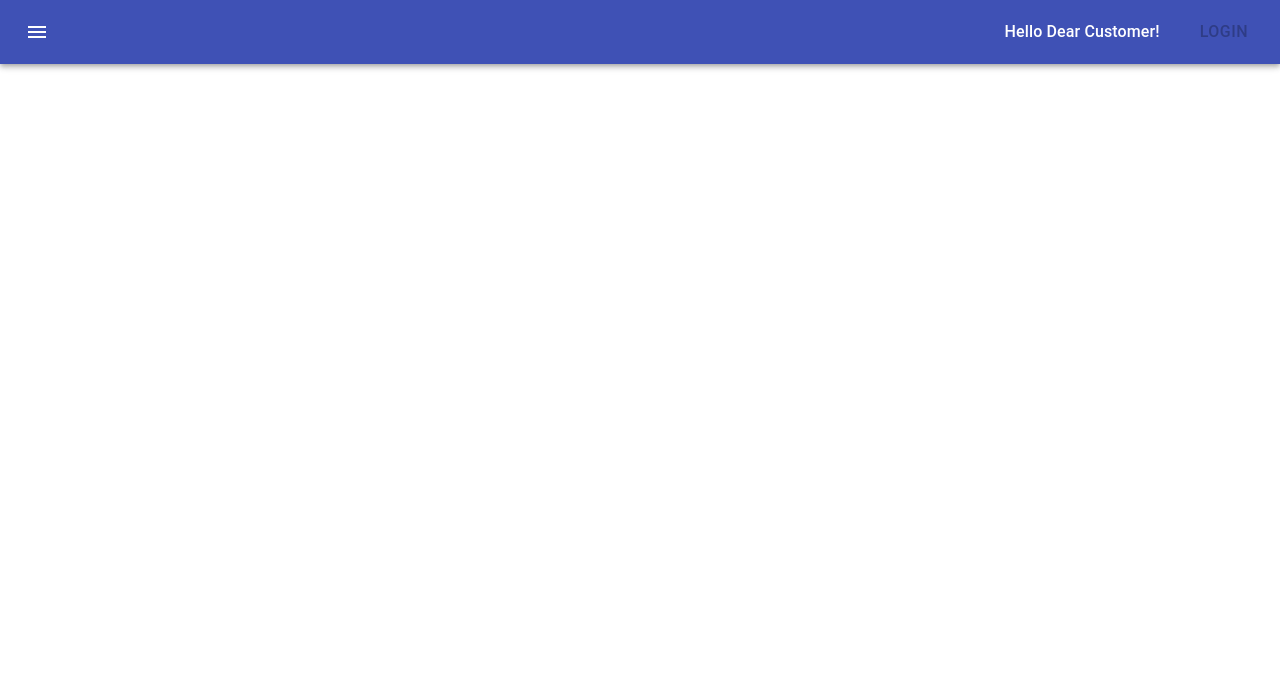
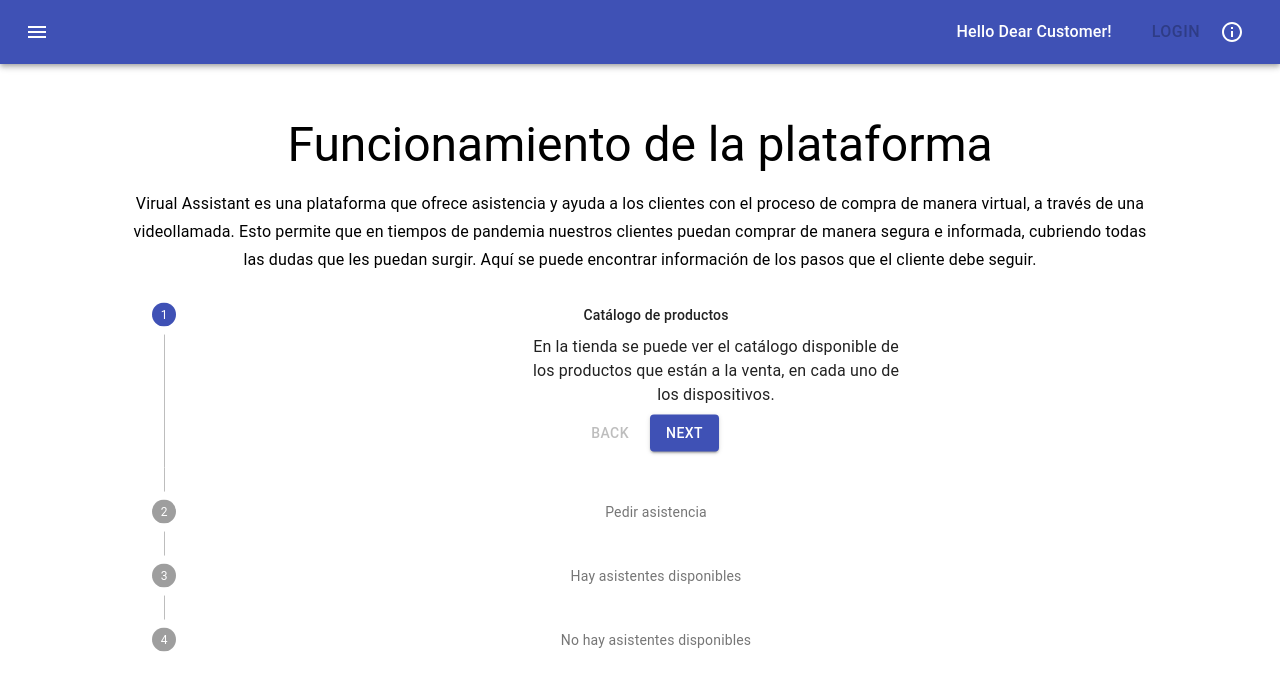
Before and after one commit to EABModel/frontend, a React (Create React App) app: page /information in a window 1280 px wide. Shown: the top 690 px of the page. Built offline with nearby package versions, Linux system fonts and the light colour scheme; no server answers.

Commit message:
Agregando vista información para el cliente

```diff
--- a/src/navigation/NavBar.tsx
+++ b/src/navigation/NavBar.tsx
@@ -6,7 +6,8 @@ import { UserState } from '../redux/types/UserTypes';
 import { CompanyState } from '../redux/types/CompanyTypes';
 import * as userInteractors from '../redux/interactors/userInteractors';
 import * as modalInteractors from '../redux/interactors/modalInteractors';
-import { AppBar, Button, Toolbar, Typography } from '@material-ui/core';
+import { AppBar, Button, Toolbar, Typography, IconButton } from '@material-ui/core';
+import InfoOutlinedIcon from '@material-ui/icons/InfoOutlined';
 import { useHistory } from 'react-router-dom';
 import { useStyles } from '../styles/NavBarStyles';
 
@@ -38,6 +39,10 @@ const NavBar: FC<Props> = (props: Props) => {
     history.replace('/home');
   };
 
+  const informationsPage = (): void => {
+    history.replace('/information');
+  };
+
   return (
     <AppBar position="static" className={styles.root}>
       <Toolbar>
@@ -45,9 +50,14 @@ const NavBar: FC<Props> = (props: Props) => {
           {user.sessionType === 'ANONYMOUS' ? `Hello Dear Customer!` : `Hello ${user.username}!`}
         </Typography>
         {user.sessionType === 'ANONYMOUS' ? (
-          <Button className={styles.btn} color="inherit" onClick={openPopUp} disabled={!company.id}>
-            Login
-          </Button>
+          <>
+            <Button className={styles.btn} color="inherit" onClick={openPopUp} disabled={!company.id}>
+              Login
+            </Button>
+            <IconButton color="inherit" onClick={informationsPage}>
+              <InfoOutlinedIcon />
+            </IconButton>
+          </>
         ) : (
           <Button color="secondary" onClick={logOut} disabled={!company.id}>
             Logout
--- a/src/navigation/Routes.tsx
+++ b/src/navigation/Routes.tsx
@@ -3,6 +3,7 @@ import { BrowserRouter as Router, Switch, Route, Redirect } from 'react-router-d
 import { RootState } from '../redux/store';
 import { UserState } from '../redux/types/UserTypes';
 import Home from '../screens/Home';
+import Information from '../screens/Information';
 import NavBar from './NavBar';
 import { useSelector } from 'react-redux';
 import CompanyAuth from '../screens/CompanyAuth';
@@ -100,6 +101,7 @@ const Routes: FC = () => {
               <Route path="/" exact component={CompanyAuth} />
               <Route path="/home" exact component={Home} />
               <Route path="/home/call" exact component={CustomerCallScreen} />
+              <Route path="/information" exact component={Information} />
               <Route path="/product/:id/details" exact component={ProductDetails} />
               <EmployeeRoute path="/administration" exact component={AdministrationPortal} />
               <EmployeeRoute path="/administration/calls" exact component={CallsMenu} />
--- /dev/null
+++ b/src/screens/Information.tsx
@@ -0,0 +1,133 @@
+import React, { FC } from 'react';
+import { bindActionCreators } from 'redux';
+import { connect } from 'react-redux';
+import { PopUpState } from '../redux/types/ModalTypes';
+import { RootState } from '../redux/store';
+import * as modalInteractors from '../redux/interactors/modalInteractors';
+import { useStyles } from '../styles/InformationStyles';
+import Login from '../components/NavbarComponents/UserLogin';
+import Stepper from '@material-ui/core/Stepper';
+import Step from '@material-ui/core/Step';
+import StepLabel from '@material-ui/core/StepLabel';
+import StepContent from '@material-ui/core/StepContent';
+import Button from '@material-ui/core/Button';
+import Paper from '@material-ui/core/Paper';
+import Typography from '@material-ui/core/Typography';
+
+interface StateProps {
+  modal: PopUpState;
+}
+
+interface DispatchProps {
+  closePopUpInteractor: typeof modalInteractors.showPopUpInteractor;
+}
+interface Props extends StateProps, DispatchProps {}
+
+function getSteps() {
+  return ['Catálogo de productos', 'Pedir asistencia', 'Hay asistentes disponibles', 'No hay asistentes disponibles'];
+}
+
+function getStepContent(step: any) {
+  switch (step) {
+    case 0:
+      return `En la tienda se puede ver el catálogo disponible de los productos que están a la venta, en
+              cada uno de los dispositivos.`;
+    case 1:
+      return `Si el cliente requiere de asistencia para saber más sobre un producto,
+              debe apretar "Details" del producto y luego en la parte inferior de la
+              pantalla apretar el botón "Get assistance".`;
+    case 2:
+      return `Si hay asistentes disponibles, se desplegará un mensaje indicándole al
+              cliente que debe acercarse a la tablet de asistencia de la tienda.
+              Desde aquí se podrá contactar mediante una videollamada con un asistente
+              que le ayudará con todas sus dudas.`;
+    case 3:
+      return `En caso que no hayan asistentes disponibles, se desplegará un mensaje infromándole
+              al cliente y luego si este lo desea, podrá dejar su mail para que un asistente lo contacte posteriormente.`;
+  }
+}
+
+const VerticalLinearStepper: FC<Props> = (props: Props) => {
+  const { modal } = props;
+  const classes = useStyles();
+  const [activeStep, setActiveStep] = React.useState(0);
+  const steps = getSteps();
+
+  const handleNext = () => {
+    setActiveStep((prevActiveStep) => prevActiveStep + 1);
+  };
+
+  const handleBack = () => {
+    setActiveStep((prevActiveStep) => prevActiveStep - 1);
+  };
+
+  const handleReset = () => {
+    setActiveStep(0);
+  };
+
+  const closeModal = (): void => {
+    props.closePopUpInteractor();
+  };
+
+  return (
+    <div className={classes.root}>
+      <Typography variant="h3" gutterBottom>
+        Funcionamiento de la plataforma
+      </Typography>
+      <Typography variant="subtitle1" gutterBottom>
+        Virual Assistant es una plataforma que ofrece asistencia y ayuda a los clientes con el proceso de compra de
+        manera virtual, a través de una videollamada. Esto permite que en tiempos de pandemia nuestros clientes puedan
+        comprar de manera segura e informada, cubriendo todas las dudas que les puedan surgir. Aquí se puede encontrar
+        información de los pasos que el cliente debe seguir.
+      </Typography>
+      <Stepper activeStep={activeStep} orientation="vertical">
+        {steps.map((label, index) => (
+          <Step key={label}>
+            <StepLabel>{label}</StepLabel>
+            <StepContent>
+              <div className={classes.textContainer}>
+                <Typography>{getStepContent(index)}</Typography>
+              </div>
+              <div className={classes.actionsContainer}>
+                <div>
+                  <Button disabled={activeStep === 0} onClick={handleBack} className={classes.button}>
+                    Back
+                  </Button>
+                  <Button variant="contained" color="primary" onClick={handleNext} className={classes.button}>
+                    {activeStep === steps.length - 1 ? 'Finish' : 'Next'}
+                  </Button>
+                </div>
+              </div>
+            </StepContent>
+          </Step>
+        ))}
+      </Stepper>
+      {activeStep === steps.length && (
+        <Paper square elevation={0} className={classes.resetContainer}>
+          <Typography>Now you are ready to use Virtual Assistance!</Typography>
+          <Button onClick={handleReset} className={classes.button}>
+            Reset
+          </Button>
+        </Paper>
+      )}
+      {modal.open && <Login closePopUp={closeModal} />}
+    </div>
+  );
+};
+
+const mapStateToProps = (state: RootState): StateProps => {
+  return {
+    modal: state.modal,
+  };
+};
+
+const mapDispatchToProps = (dispatch: any): DispatchProps => ({
+  ...bindActionCreators(
+    {
+      ...modalInteractors,
+    },
+    dispatch,
+  ),
+});
+
+export default connect(mapStateToProps, mapDispatchToProps)(VerticalLinearStepper);
--- /dev/null
+++ b/src/styles/InformationStyles.ts
@@ -0,0 +1,26 @@
+import { makeStyles } from '@material-ui/core/styles';
+
+export const useStyles = makeStyles((theme) => ({
+  root: {
+    width: '80%',
+    position: 'absolute',
+    left: '50%',
+    top: '50%',
+    transform: 'translate(-50%, -50%)',
+  },
+  button: {
+    marginTop: theme.spacing(1),
+    marginRight: theme.spacing(1),
+  },
+  actionsContainer: {
+    marginBottom: theme.spacing(2),
+  },
+  textContainer: {
+    width: '40%',
+    marginLeft: theme.spacing(43),
+  },
+  resetContainer: {
+    padding: theme.spacing(2),
+    marginLeft: theme.spacing(3),
+  },
+}));
```
